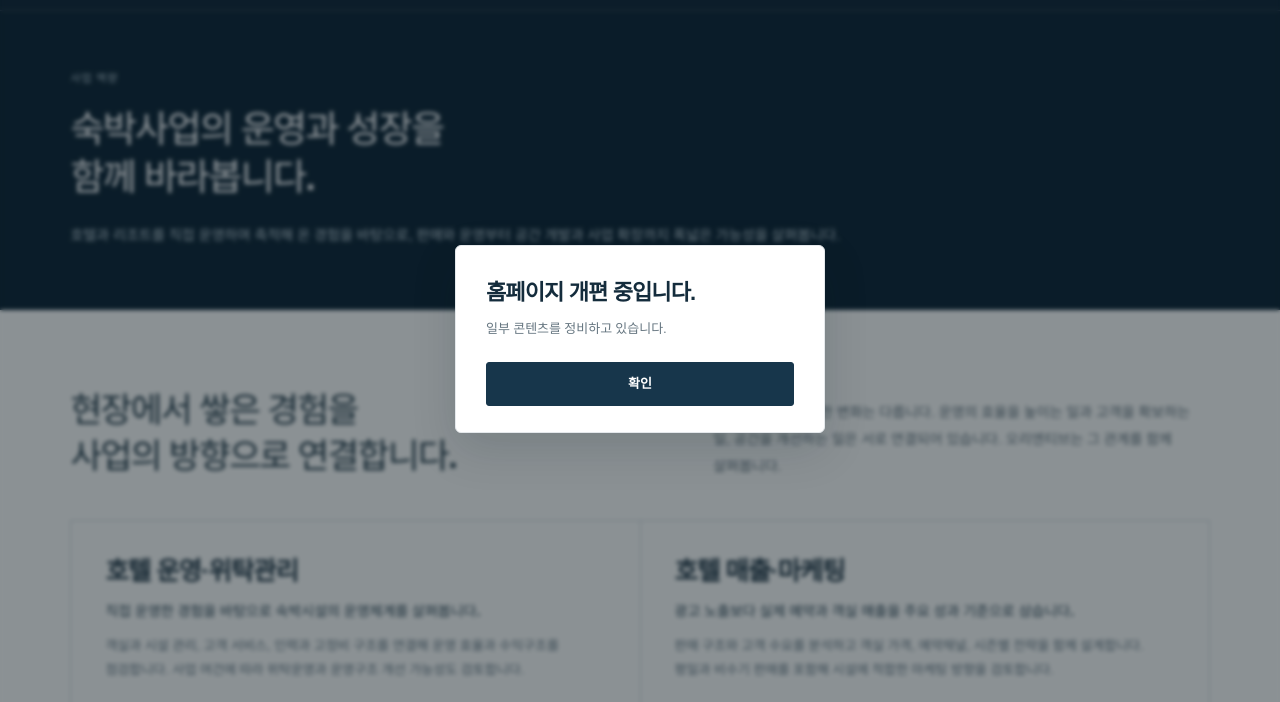
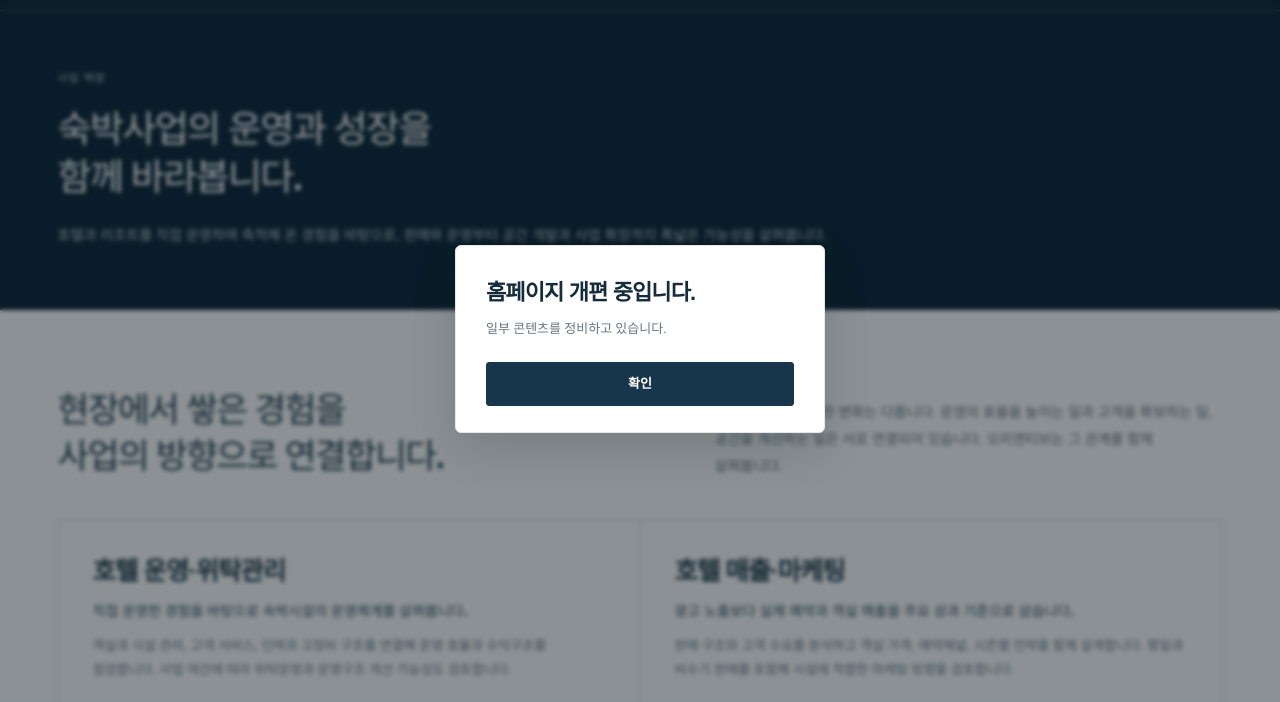
Before and after one commit to jyhome1228-cyber/orientmode, a plain HTML site: page business/index.html in a window 1280 px wide. Shown: the part 61-763 px from the top of the page. Drawn offline with Linux system fonts and the light colour scheme; a web font is replaced by a local one.

Commit message:
Align Business landing content width to header and footer grid

```diff
--- a/assets/css/business-editorial-2026.css
+++ b/assets/css/business-editorial-2026.css
@@ -119,3 +119,8 @@ body.orv-sitemap-page .skip:focus-visible{
  .biz-keys{gap:8px 20px}
 }
 @media(prefers-reduced-motion:reduce){.biz-project img{transition:none}}
+
+
+/* Align Business content to the exact horizontal grid used by the shared header and footer */
+body.orv-sitemap-page .biz-shell{width:min(1440px,calc(100% - 9vw))!important;max-width:1440px!important;margin-inline:auto!important}
+@media(max-width:760px){body.orv-sitemap-page .biz-shell{width:calc(100% - 12vw)!important}}
```
